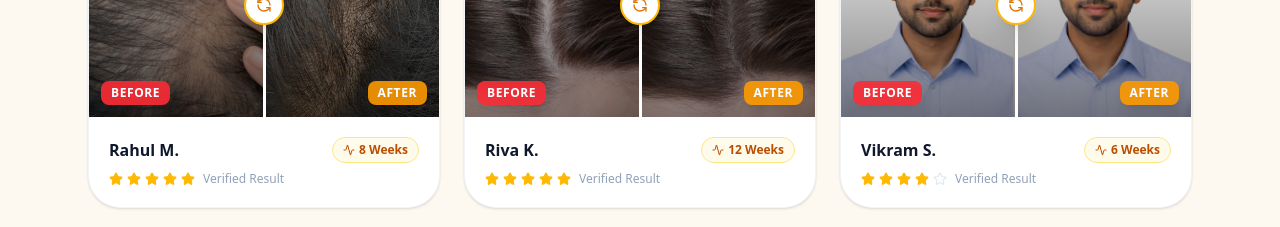
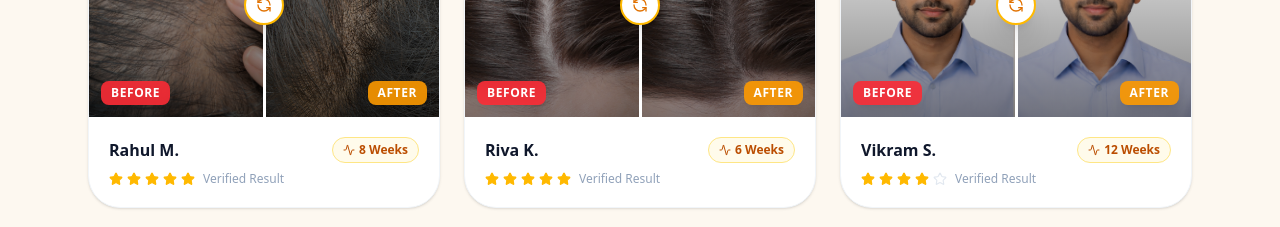
Before and after one commit to kuldipkoladiya/multivitaz, a Next.js app: page / in a window 1280 px wide. Shown: the part 2620-2847 px from the top of the page. Built offline with nearby package versions, Linux system fonts and the light colour scheme.

Commit message:
add image in before after

```diff
--- a/src/app/page.tsx
+++ b/src/app/page.tsx
@@ -1001,8 +1001,8 @@ export default function Home() {
                     <div className="grid grid-cols-1 sm:grid-cols-2 lg:grid-cols-3 gap-5 sm:gap-6">
                         {[
                             { before: "/images/ba1.png", after: "/images/ba2.png", name: "Rahul M.", duration: "8 Weeks", rating: 5 },
-                            { before: "/images/ba3.png", after: "/images/ba4.png", name: "Riva K.", duration: "12 Weeks", rating: 5 },
-                            { before: "/images/ba5.png", after: "/images/ba6.png", name: "Vikram S.", duration: "6 Weeks", rating: 4 },
+                            { before: "/images/ba3.png", after: "/images/ba4.png", name: "Riva K.", duration: "6 Weeks", rating: 5 },
+                            { before: "/images/ba5.png", after: "/images/ba6.png", name: "Vikram S.", duration: "12 Weeks", rating: 4 },
                         ].map((item, i) => (
                             <motion.div
                                 key={i}
```
